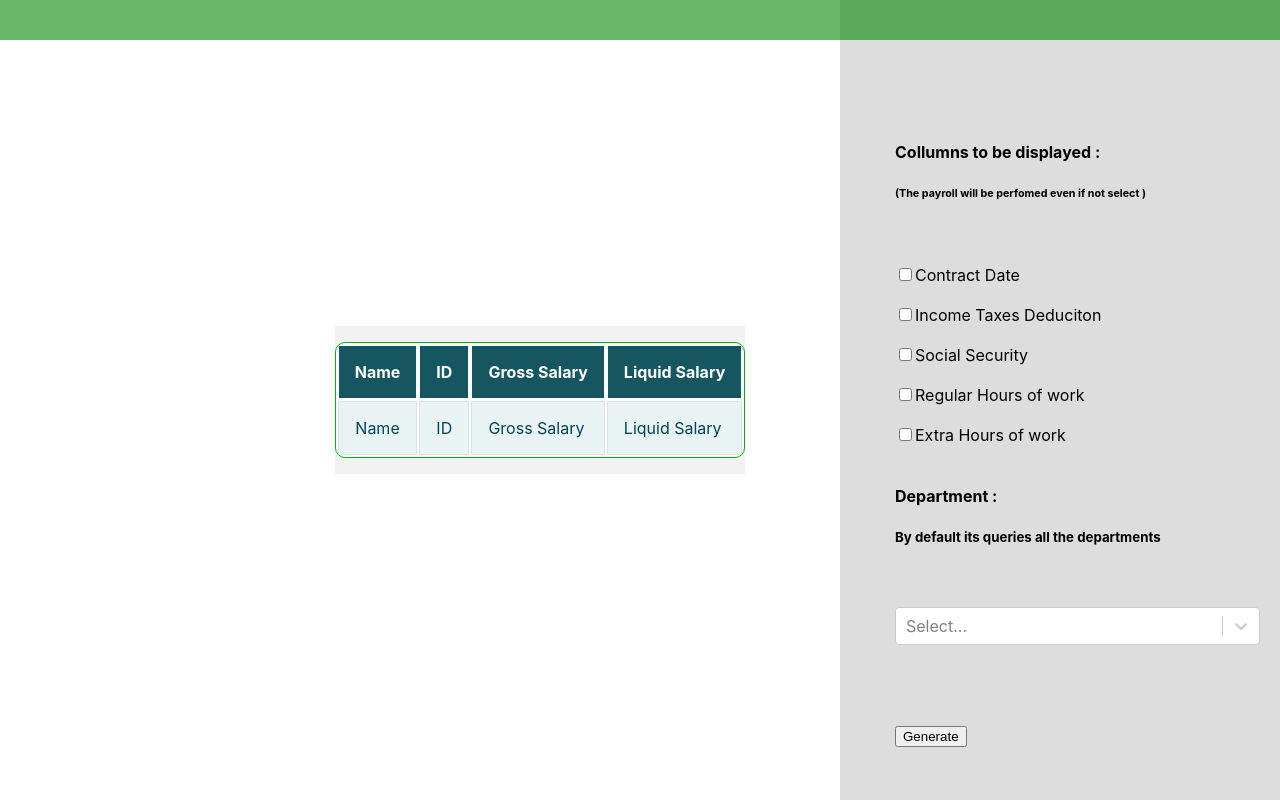
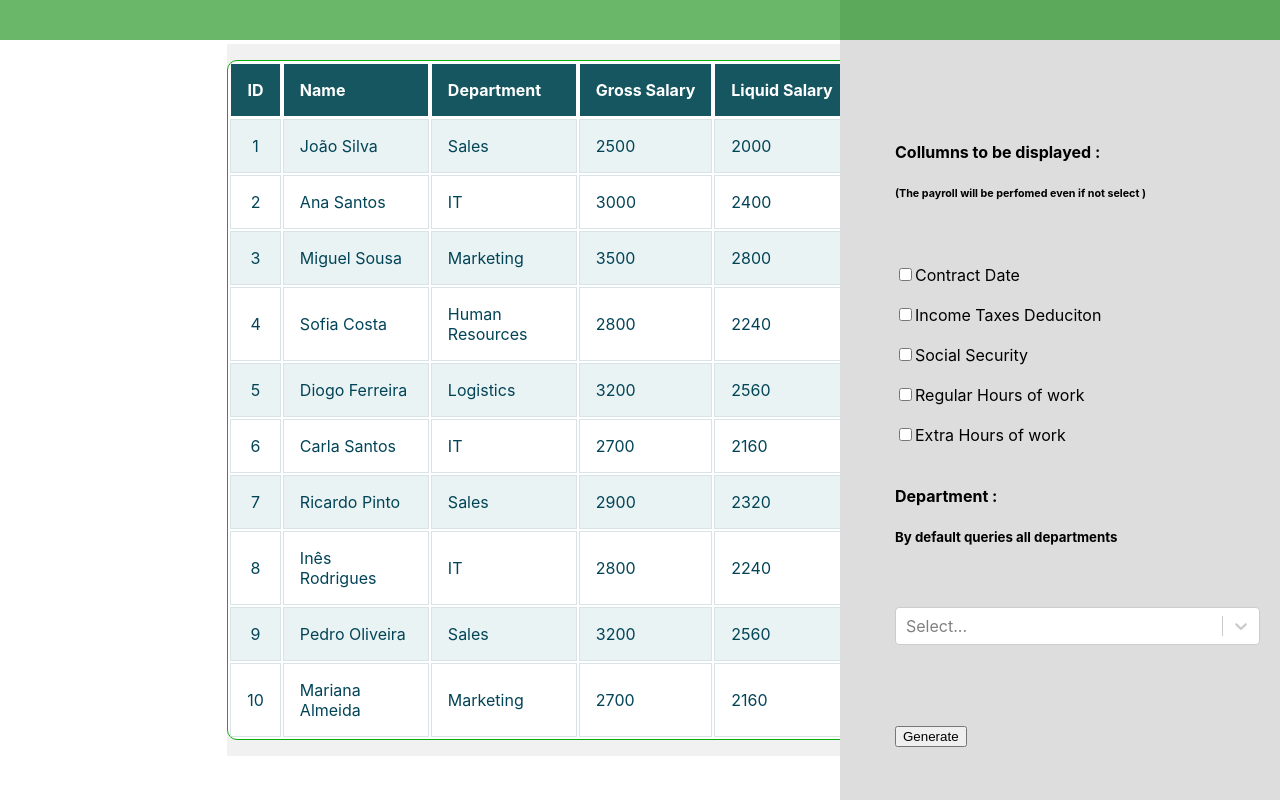
Before and after one commit to rui-juniorO/IHC-SmartBizz, a React (Create React App) app in the folder smart-biz/: page /EmployeePayroll in a window 1280 px wide. Both pictures are taken after typing "Sample" into the empty fields and a click on the button "Generate". Built offline with nearby package versions, Linux system fonts and the light colour scheme.

Commit message:
Selector ja funciona

```diff
--- a/smart-biz/src/pages/EmployeesPayroll/EmployeePayroll.js
+++ b/smart-biz/src/pages/EmployeesPayroll/EmployeePayroll.js
@@ -1,5 +1,6 @@
 import TopNav from '../../components/top-nav/nav'
 import Selector from './Selector'
+import employees from './Emps.json'
 import './Table.scss'
 //import Dropdown from 'react-bootstrap/Dropdown';
 import { useState } from 'react'
@@ -15,6 +16,7 @@ const EmployeePayroll = () => {
 
     const [tableGenerator, setTable] =  useState(false);
 
+    const [selectedDept, setDept] = useState("all");
 
     const states = [
         "contractDate", "incomeTaxes", "socialSecurity",
@@ -25,6 +27,7 @@ const EmployeePayroll = () => {
         setContractDate, setIncomeTaxes, setSocialSecurity,
         setRegularHours, setExtraHours
     ]
+
 
     /*
     useEffect(() => {
@@ -37,6 +40,45 @@ const EmployeePayroll = () => {
         }, [states]);
     */
 
+    const checkEmpDept = (emp) => {
+        //Default : todos os departamentos
+        if(selectedDept === null || selectedDept === "all"){
+            return (
+                <tr>
+                    <td>{emp['ID']}</td>
+                    <td>{emp['Name']}</td>
+                    <td>{emp['Department']}</td>
+                    <td>{emp['Gross Salary']}</td>
+                    <td>{emp['Liquid Salary']}</td>
+                    { contractDate && <td>{emp['Contract Date']}</td>}
+                    { incomeTaxes && <td>{emp['Income Taxes Deduciton']}</td>}
+                    { socialSecurity && <td>{emp['Social Security']}</td>}
+                    { regularHours&& <td>{emp['Regular Hours of work']}</td>}
+                    { extraHours&& <td>{emp['Extra Hours of work']}</td>}
+
+                </tr>
+            );
+        }
+        //O Departamento selecionado no select
+        else if(emp['Department'] == selectedDept){
+            return (
+                <tr>
+                    <td>{emp['ID']}</td>
+                    <td>{emp['Name']}</td>
+                    <td>{emp['Department']}</td>
+                    <td>{emp['Gross Salary']}</td>
+                    <td>{emp['Liquid Salary']}</td>
+                    { contractDate && <td>{emp['Contract Date']}</td>}
+                    { incomeTaxes && <td>{emp['Income Taxes Deduciton']}</td>}
+                    { socialSecurity && <td>{emp['Social Security']}</td>}
+                    { regularHours&& <td>{emp['Regular Hours of work']}</td>}
+                    { extraHours&& <td>{emp['Extra Hours of work']}</td>}
+
+                </tr>
+            );
+        }
+        else {return null;}
+    }
 
     const storeState = (key ,state) => {
         localStorage.setItem(key, state);
@@ -44,7 +86,9 @@ const EmployeePayroll = () => {
 
 
 
+
     const tableTrigger = () => {
+        console.log("Dept : ", selectedDept);
         if(tableGenerator === false){
             console.log(tableGenerator)
             setTable(true);
@@ -158,8 +202,9 @@ const EmployeePayroll = () => {
                         <table className='responstable'>
                         <thead>
                             <tr>
+                                <th>ID</th>
                                 <th>Name</th>
-                                <th>ID</th>
+                                <th>Department</th>
                                 <th>Gross Salary</th>
                                 <th>Liquid Salary</th>
                                 { contractDate && <th>Contract Date</th>}
@@ -172,17 +217,54 @@ const EmployeePayroll = () => {
 
 
                         <tbody>
-                            <tr>
-                                <td>Name</td>
-                                <td>ID</td>
-                                <td>Gross Salary</td>
-                                <td>Liquid Salary</td>
-                                { contractDate && <td>Contract Date</td>}
-                                { incomeTaxes && <td>Income Taxes Deduction</td>}
-                                { socialSecurity && <td>Social Security</td>}
-                                { regularHours&& <td>Regular Hours of Work</td>}
-                                { extraHours&& <td>Extra Hours of Work</td>}
-                            </tr>
+
+                            {
+                                employees.employees.map((emp, idx) => {
+                                    {
+                                        if(selectedDept == null || selectedDept == "all"){
+                                            return (
+                                                <tr key={idx}>
+                                                     <td>{emp['ID']}</td>
+                                                    <td>{emp['Name']}</td>
+                                                    <td>{emp['Department']}</td>
+                                                    <td>{emp['Gross Salary']}</td>
+                                                    <td>{emp['Liquid Salary']}</td>
+                                                    { contractDate && <td>{emp['Contract Date']}</td>}
+                                                    { incomeTaxes && <td>{emp['Income Taxes Deduciton']}</td>}
+                                                    { socialSecurity && <td>{emp['Social Security']}</td>}
+                                                    { regularHours&& <td>{emp['Regular Hours of work']}</td>}
+                                                    { extraHours&& <td>{emp['Extra Hours of work']}</td>}
+                                                </tr>
+
+
+                                            );
+                                        }
+                                        else if (emp['Department'] == selectedDept){
+                                            return (
+                                                <tr key={idx}>
+                                                     <td>{emp['ID']}</td>
+                                                    <td>{emp['Name']}</td>
+                                                    <td>{emp['Department']}</td>
+                                                    <td>{emp['Gross Salary']}</td>
+                                                    <td>{emp['Liquid Salary']}</td>
+                                                    { contractDate && <td>{emp['Contract Date']}</td>}
+                                                    { incomeTaxes && <td>{emp['Income Taxes Deduciton']}</td>}
+                                                    { socialSecurity && <td>{emp['Social Security']}</td>}
+                                                    { regularHours&& <td>{emp['Regular Hours of work']}</td>}
+                                                    { extraHours&& <td>{emp['Extra Hours of work']}</td>}
+                                                </tr>
+
+
+                                            );
+                                        }
+                                        else {return null;}
+                                    }
+
+                                }
+                                                    )
+
+                            }
+
                         </tbody>
                     </table>
                     )
@@ -247,10 +329,10 @@ const EmployeePayroll = () => {
                 <br></br>
                 <br></br>
                 <h4>Department : </h4>
-                <h5>By default its queries all the departments</h5>
+                <h5>By default queries all departments</h5>
                 <br></br>
                 <br></br>
-                <Selector></Selector>
+                <Selector selection={setDept} opt={selectedDept}></Selector>
 
                 <br></br>
                 <br></br>
--- a/smart-biz/src/pages/EmployeesPayroll/Emps.json
+++ b/smart-biz/src/pages/EmployeesPayroll/Emps.json
@@ -1,73 +1,122 @@
 {
-    "funcionarios": [
-      {
+    "employees": [
+      { "ID": 1,
+        "Name": "João Silva",
         "Gross Salary": 2500,
         "Liquid Salary": 2000,
         "Contract Date": "01-05-2022",
         "Income Taxes Deduciton": 20,
         "Social Security": 11,
         "Regular Hours of work": 160,
-        "Extra Hours of wor": 10,
-        "departamento": "Sales"
+        "Extra Hours of work": 10,
+        "Department": "Sales"
       },
-      {
+      { "ID": 2,
+        "Name": "Ana Santos",
         "Gross Salary": 3000,
         "Liquid Salary": 2400,
         "Contract Date": "15-07-2021",
         "Income Taxes Deduciton": 18,
         "Social Security": 10,
         "Regular Hours of work": 170,
-        "Extra Hours of wor": 15,
-        "departamento": "IT"
+        "Extra Hours of work": 15,
+        "Department": "IT"
       },
-      {
+      { "ID": 3,
+        "Name": "Miguel Sousa",
         "Gross Salary": 3500,
         "Liquid Salary": 2800,
         "Contract Date": "03-02-2023",
         "Income Taxes Deduciton": 22,
         "Social Security": 12,
         "Regular Hours of work": 180,
-        "Extra Hours of wor": 20,
-        "departamento": "Marketing"
+        "Extra Hours of work": 20,
+        "Department": "Marketing"
       },
       {
+        "ID": 4,
+        "Name": "Sofia Costa",
         "Gross Salary": 2800,
         "Liquid Salary": 2240,
         "Contract Date": "10-09-2022",
         "Income Taxes Deduciton": 19,
         "Social Security": 11,
         "Regular Hours of work": 155,
-        "Extra Hours of wor": 5,
-        "departamento": "Human Resources"
+        "Extra Hours of work": 5,
+        "Department": "Human Resources"
       },
       {
+        "ID": 5,
+        "Name": "Diogo Ferreira",
         "Gross Salary": 3200,
         "Liquid Salary": 2560,
         "Contract Date": "20-03-2021",
         "Income Taxes Deduciton": 21,
         "Social Security": 12,
         "Regular Hours of work": 168,
-        "Extra Hours of wor": 12,
-        "departamento": "Logistics"
+        "Extra Hours of work": 12,
+        "Department": "Logistics"
       },
       {
+        "ID": 6,
+        "Name": "Carla Santos",
         "Gross Salary": 2700,
         "Liquid Salary": 2160,
         "Contract Date": "08-11-2022",
         "Income Taxes Deduciton": 18,
         "Social Security": 11,
         "Regular Hours of work": 163,
-        "Extra Hours of wor": 8,
-        "departamento": "IT"
+        "Extra Hours of work": 8,
+        "Department": "IT"
       },
       {
+        "ID": 7,
+        "Name": "Ricardo Pinto",
         "Gross Salary": 2900,
         "Liquid Salary": 2320,
         "Contract Date": "05-04-2023",
         "Income Taxes Deduciton": 20,
         "Social Security": 12,
         "Regular Hours of work": 175,
-        "Extra Hours of wor": 10,
-        "departamento": "Sales"
-      }]
+        "Extra Hours of work": 10,
+        "Department": "Sales"
+      },
+      {
+        "ID": 8,
+        "Name": "Inês Rodrigues",
+        "Gross Salary": 2800,
+        "Liquid Salary": 2240,
+        "Contract Date": "10-09-2022",
+        "Income Taxes Deduciton": 19,
+        "Social Security": 11,
+        "Regular Hours of work": 155,
+        "Extra Hours of work": 5,
+        "Department": "IT"
+      },
+      {
+        "ID": 9,
+        "Name": "Pedro Oliveira",
+        "Gross Salary": 3200,
+        "Liquid Salary": 2560,
+        "Contract Date": "20-03-2021",
+        "Income Taxes Deduciton": 21,
+        "Social Security": 12,
+        "Regular Hours of work": 168,
+        "Extra Hours of work": 12,
+        "Department": "Sales"
+      },
+      {
+        "ID": 10,
+        "Name": "Mariana Almeida",
+        "Gross Salary": 2700,
+        "Liquid Salary": 2160,
+        "Contract Date": "08-11-2022",
+        "Income Taxes Deduciton": 18,
+        "Social Security": 11,
+        "Regular Hours of work": 163,
+        "Extra Hours of work": 8,
+        "Department": "Marketing"
+      }
+
+    ]
 }
--- a/smart-biz/src/pages/EmployeesPayroll/Selector.js
+++ b/smart-biz/src/pages/EmployeesPayroll/Selector.js
@@ -1,6 +1,8 @@
 import Select from 'react-select'
+import React from 'react'
 import './Style.css'
-const Selector = () => {
+const Selector = (props) => {
+
     const options = [
         { value: 'all', label: 'all' },
         { value: 'Sales', label: 'Sales' },
@@ -9,11 +11,21 @@ const Selector = () => {
         { value: 'Human Resources', label: 'Human Resources' },
         { value: 'Logistics', label: 'Logistics' },
         { value: 'Directory', label: 'Directory' }
-      ]
-    return <Select options={options}  required
-    className={{
-        innerHeight : '30px'
-    }}/>
+      ];
+
+      const handleSelectChange = (selectedOption) => {
+        props.selection(selectedOption['value']); // Chama a função de seleção passada por props
+        //console.log("Dept : ", selectedOption['value'])
+    };
+
+
+    return (<Select
+        value={props.opt}
+        onChange={handleSelectChange}
+        options={options}
+        className={{
+            innerHeight : '30px'
+        }}/>);
 }
 
 export default Selector;
```
Also changed, not shown: smart-biz/src/pages/EmployeesPayroll/a.txt (added).
